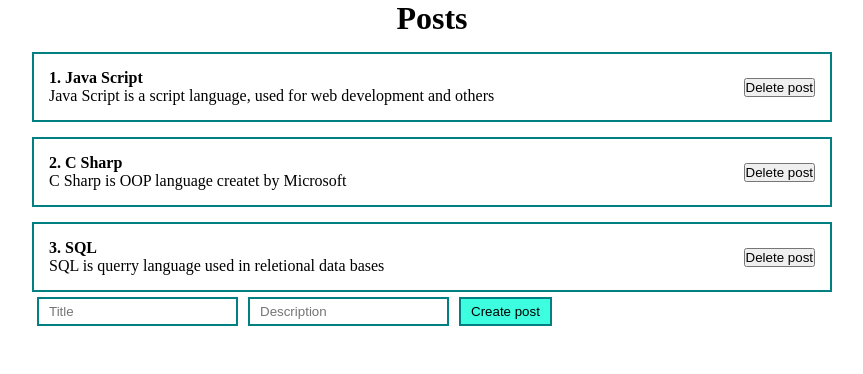
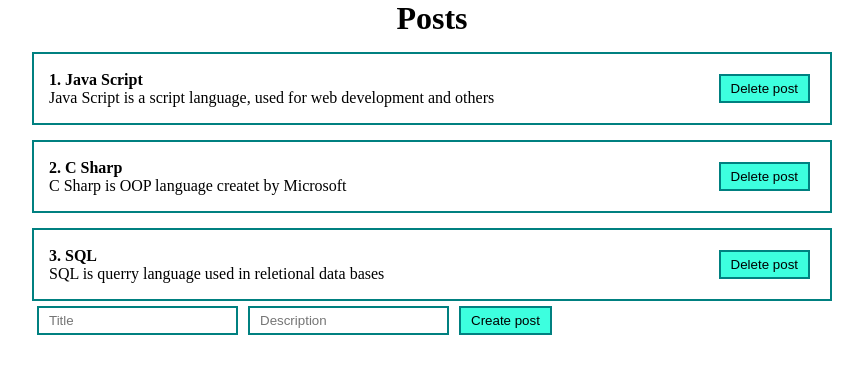
Before and after one commit to ventsislavVidulov/react-recap-utv, a React (Vite) app: page / in a window 1280 px wide. Shown: the top 374 px of the page, without its empty margins (208-1071 px from the left). Built offline with nearby package versions, Linux system fonts and the light colour scheme.

Commit message:
add delete post logic

```diff
--- a/src/App.jsx
+++ b/src/App.jsx
@@ -29,10 +29,17 @@ function App() {
     setPosts(posts);
   }
 
+  const deletePostHandler = (posts) => {
+    return function (postId) {
+      setPosts([...posts.filter(p => p.id !== postId)])
+    }
+
+  }
+
   return (
     <div className='app'>
-      <PostList posts={posts} listTitle="Posts" />
-      <PostForm posts={posts} addPostHandler={addPostHandler}/>
+      <PostList posts={posts} deletePostHandler={deletePostHandler(posts)} listTitle="Posts" />
+      <PostForm posts={posts} addPostHandler={addPostHandler} />
     </ div>
   )
 }
--- a/src/components/PostItem.jsx
+++ b/src/components/PostItem.jsx
@@ -1,4 +1,5 @@
 import React from 'react'
+import MyButton from '../ui/MyButton/MyButton'
 
 const PostItem = (props) => {
   return (
@@ -8,10 +9,10 @@ const PostItem = (props) => {
           <div>{props.description}</div>
         </div>
         <div className="post__btns">
-          <button>Delete post</button>
+          <MyButton handler={props.deletePostHandler} id={props.id} submit={false}>Delete post</MyButton>
         </div>
       </div>
   )
 }
 
-export default PostItem
+export default PostItem;
--- a/src/components/PostList.jsx
+++ b/src/components/PostList.jsx
@@ -6,7 +6,7 @@ const PostList = (props) => {
             <h1 style={{ textAlign: "center" }}>{props.listTitle}</h1>
             {
                 props.posts.map(p =>
-                    <PostItem key={p.id} id={p.id} title={p.title} description={p.description} />
+                    <PostItem key={p.id} id={p.id} title={p.title} description={p.description} deletePostHandler={props.deletePostHandler}/>
                 )
             }
         </ div>
```
